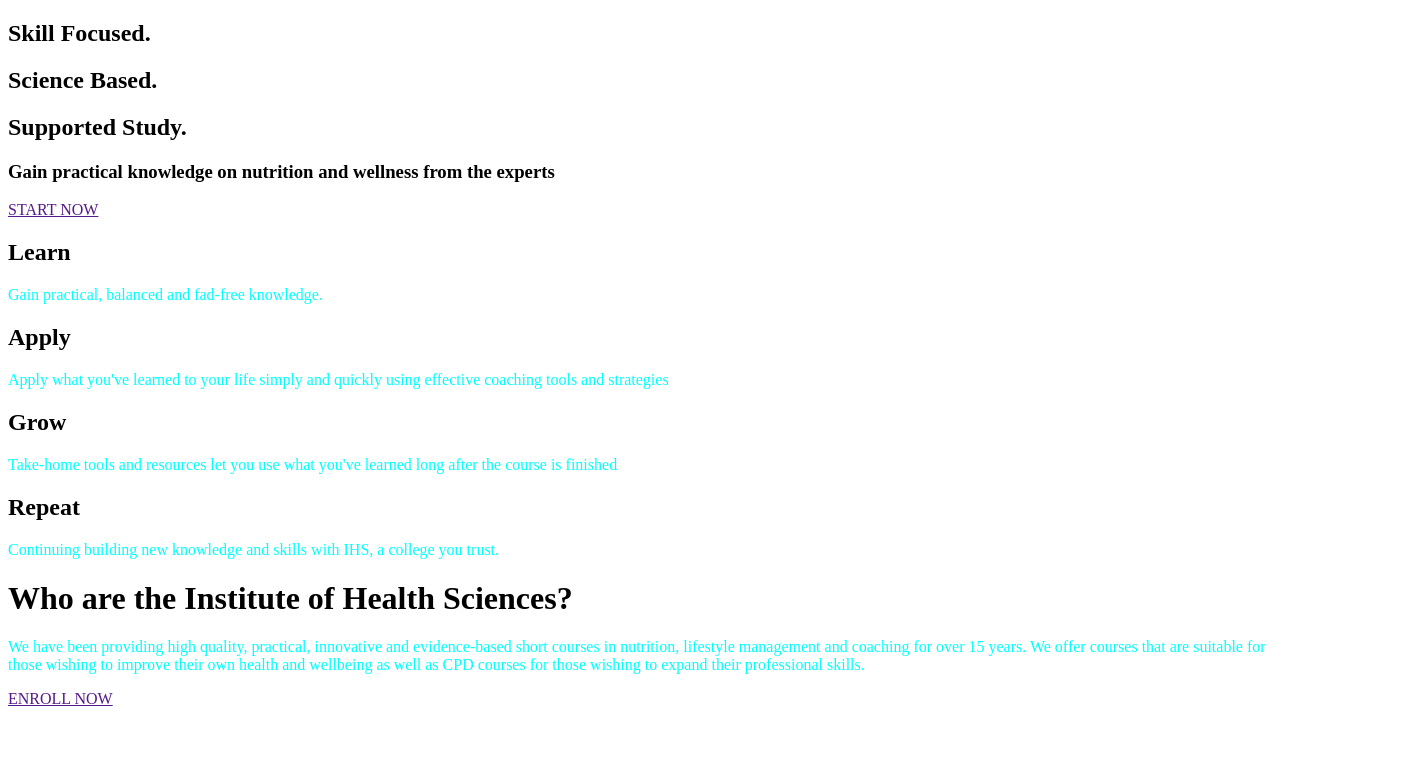
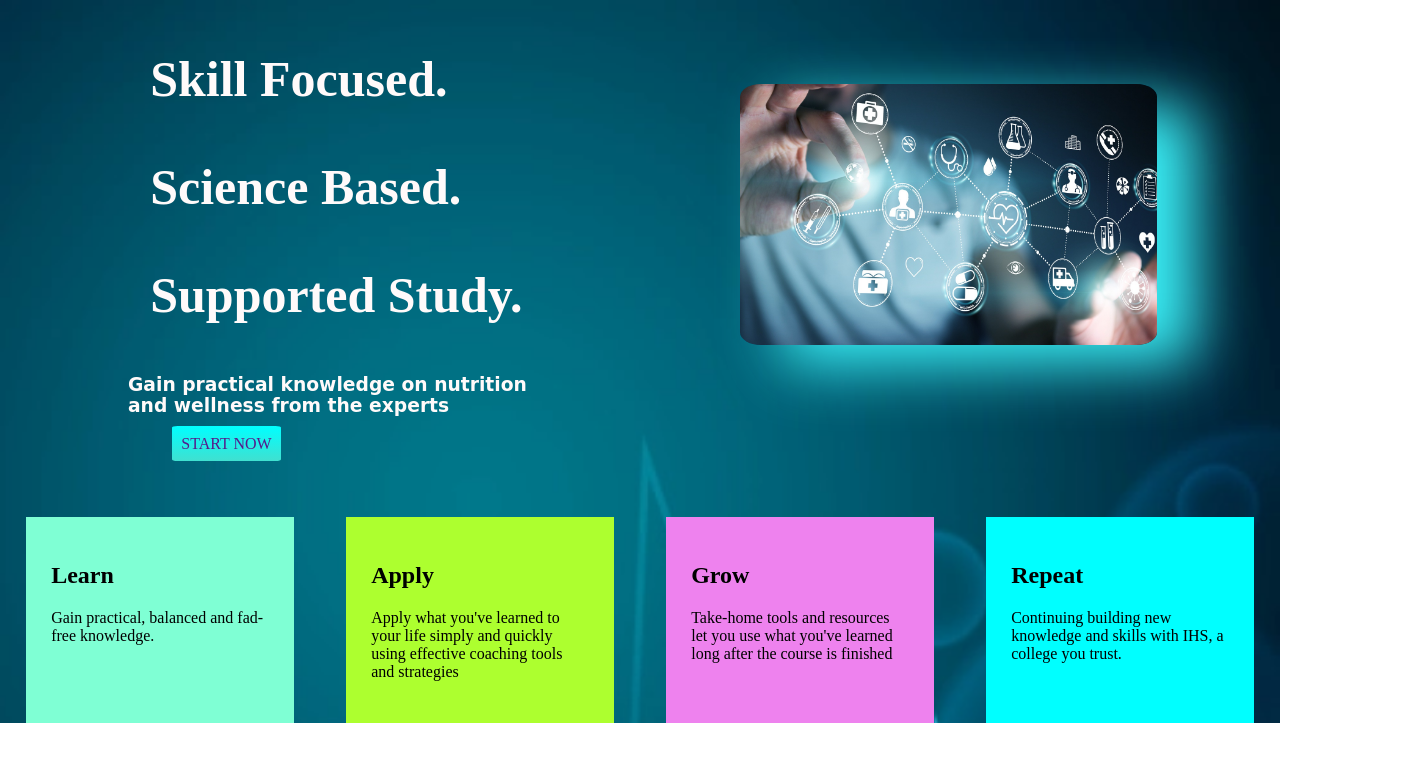
Before and after one commit to MariaMim/health-institute, a plain HTML site: page index.html in a window 1280 px wide. Shown: the top 761 px of the page, 1408 px wide, since content can reach past the window. Drawn offline with Linux system fonts and the light colour scheme.

Commit message:
header added

```diff
--- a/index.html
+++ b/index.html
@@ -8,29 +8,50 @@
     <link rel="stylesheet" href="style.css">
 </head>
 <body>
-<section>
-    <div>
-        <h1>Skill Focused.</h1>
-        <h1>Science Based.</h1>
-        <h1>Supported Study.</h1>
-        <h3>Gain practical knowledge on nutrition and wellness from the experts</h3>
-        <a href="">START NOW</a>
+<section class="top">
+    <section class="header">
+        <div >
+            <h1 class="white">Skill Focused.</h1>
+            <h1 class="white">Science Based.</h1>
+            <h1 class="white">Supported Study.</h1>
+            <h3 class="white">Gain practical knowledge on nutrition and wellness from the experts</h3>
+            <a class="link" href="">START NOW</a>
         </div>
-    <div>
+        <div class="image"><img src="health.jpg" </div>
+    </section>
+
+    <div class="top-boxes">
+        <div id="learn" class="top-box-item">
             <h2>Learn</h2>
             <p>Gain practical, balanced and fad-free knowledge.</p>
+        </div>
+        <div id="apply" class="top-box-item">
             <h2>Apply</h2>
             <p>Apply what you've learned to your life simply and quickly using effective coaching tools and strategies</p>
+        </div>
+        <div id="grow" class="top-box-item">
             <h2>Grow</h2>
             <p>Take-home tools and resources let you use what you've learned long after the course is finished</p>
+        </div>
+        <div id="repeat" class="top-box-item">
             <h2>Repeat</h2>
             <p>Continuing building new knowledge and skills with IHS, a college you trust.</p>
         </div>
+    </div>
 </section>
-    <h1>Who are the Institute of Health Sciences?</h1>
+    <section>
+        <div>
+            <h1>What is the Institute of Health Sciences?</h1>
             <p>We have been providing high quality, practical, innovative and evidence-based short courses in nutrition, lifestyle
             management and coaching for over 15 years. We offer courses that are suitable for those wishing to improve their own
             health and wellbeing as well as CPD courses for those wishing to expand their professional skills.</p>
-    <a href="">ENROLL NOW</a>
+            <a class="link" href="">ENROLL NOW</a>
+        </div>
+        <div>
+            <img src="health coaching.jpg"
+        </div>
+
+    </section>
+
 </body>
 </html>
--- a/style.css
+++ b/style.css
@@ -1,6 +1,78 @@
-section{
-    background-image: url(images:health 1.png)
+body{
+    margin: 0;
+
 }
-p{
-    color: aqua;
+
+.top{
+    background-image: url("Untitled.png");
+    background-repeat: no-repeat;
+    background-size: 100%;
+    background-position-x: 90%;
+
+
 }
+
+
+h1{
+    font-size: 50px;
+    font-family:'Poppins', 'Arial Narrow Bold';
+    margin-left: 5%;
+
+}
+h3{
+    font-family:cursive;
+
+}
+
+
+.white{
+    color: snow;
+}
+.link{
+    text-decoration: none;
+    background-image: linear-gradient(aqua, turquoise);
+    padding: 2%;
+    border-radius: 5%;
+    margin-left: 10%;
+
+}
+.header{
+    padding-left: 10%;
+    display:flex;
+    width: 100%;
+}
+.header img{
+    width: 50%;
+    margin-top: 10%;
+    border-radius: 5%;
+    margin-left: 20% ;
+    box-shadow: 40px 20px 60px rgb(58, 240, 247);
+}
+.top-boxes{
+    display: flex ;
+}
+.top-box-item{
+    padding: 1%;
+    margin: 2%;
+    width: 40%;
+    margin-top: 5%;
+    margin-bottom: 0%;
+}
+
+#learn{
+    background-color: aquamarine;
+    padding: 2%;
+}
+
+#grow{
+    background-color: violet;
+    padding: 2%;
+}
+#apply{
+    background-color: greenyellow;
+    padding: 2%;
+}
+#repeat{
+    background-color: aqua;
+    padding: 2%;
+}
```
Also changed, not shown: 1010.jpg (added), 2409705.jpg (added), Untitled.png (added), health coaching.jpg (added), health science.jpg (added), health-institute.jpg (added), health.jpg (added), heart.jpg (added), mental health.jpg (added). Lines whose indentation alone changed are shown as unchanged.
